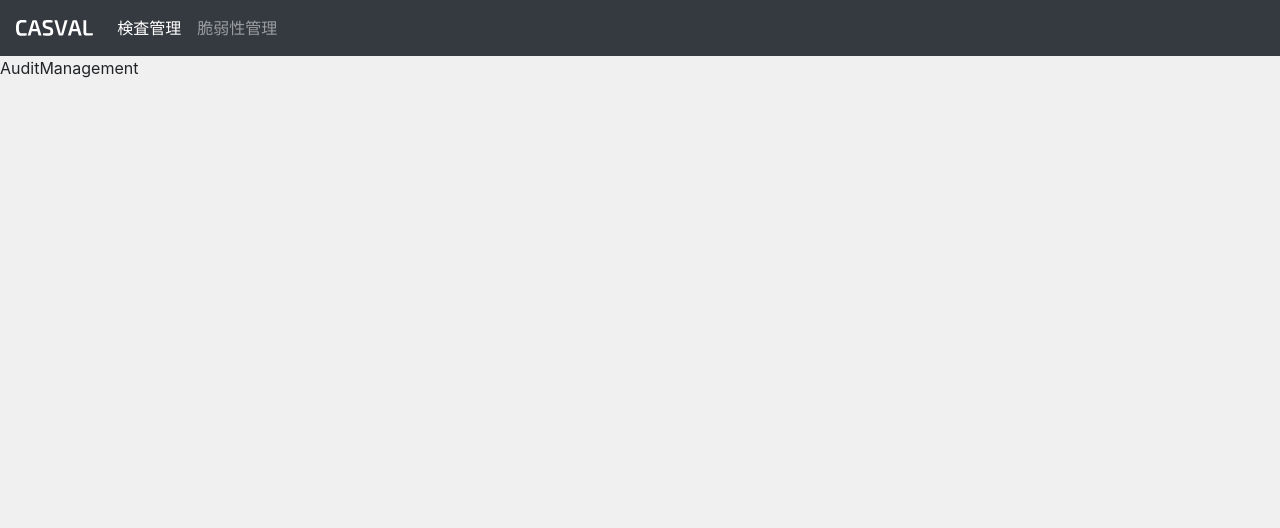
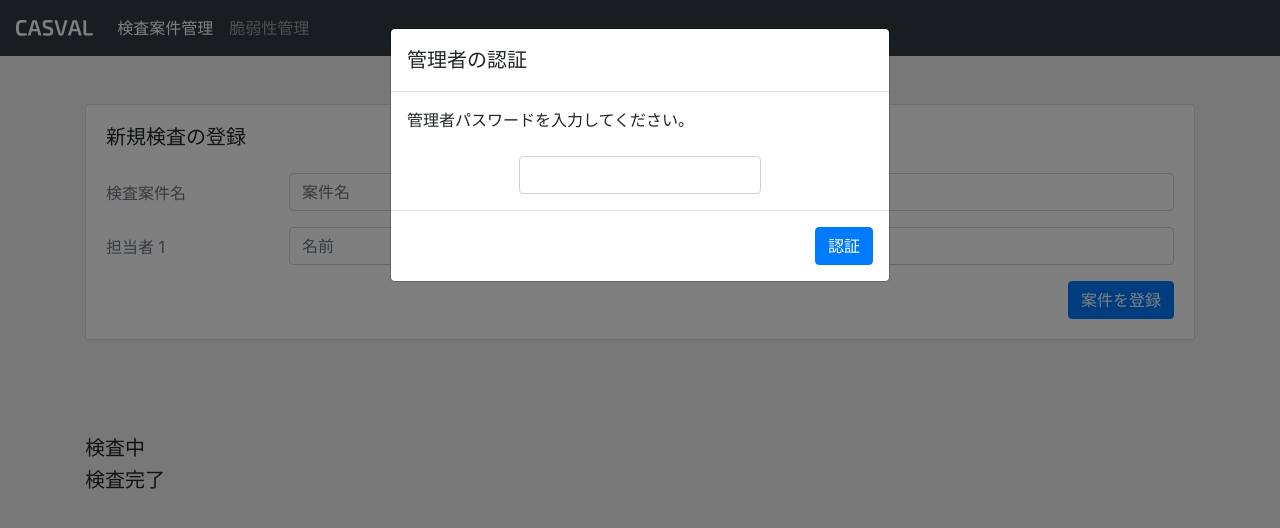
Before and after one commit to recruit-tech/casval-admin-ui, a Vue app: page / in a window 1280 px wide. Shown: the top 528 px of the page. Built offline with nearby package versions, Linux system fonts and the light colour scheme.

Commit message:
Add authentication modal

```diff
--- a/src/App.vue
+++ b/src/App.vue
@@ -1,26 +1,29 @@
 <template>
   <div id="app">
-    <nav class="navbar navbar-expand-lg navbar-dark bg-dark">
+    <nav class="navbar navbar-expand navbar-dark bg-dark">
       <img src="./assets/logo-white.svg" class="logo mr-3">
       <div class="collapse navbar-collapse" id="navbarNavDropdown">
         <ul class="navbar-nav">
-          <li class="nav-item" :class="{ 'active': currentTab==='audit' }" @click="changeTab('audit')">
-            <a class="nav-link" href="#">検査管理</a>
+          <li class="nav-item" :class="{ 'active': currentTab==='audit' }">
+            <a class="nav-link" href="#" @click="changeTab('audit')">検査案件管理</a>
           </li>
-          <li class="nav-item" :class="{ 'active': currentTab==='vulnerability' }" @click="changeTab('vulnerability')">
-            <a class="nav-link" href="#">脆弱性管理</a>
+          <li class="nav-item" :class="{ 'active': currentTab==='vulnerability' }">
+            <a class="nav-link" href="#" @click="changeTab('vulnerability')">脆弱性管理</a>
           </li>
         </ul>
       </div>
     </nav>
-    <audit-management v-if="currentTab==='audit'"></audit-management>
-    <vulnerability-management v-else-if="currentTab==='vulnerability'"></vulnerability-management>
+    <modal-authentication></modal-authentication>
+    <audit-management v-if="currentTab==='audit'" :audit-api-client="auditApiClient"></audit-management>
+    <vulnerability-management v-else-if="currentTab==='vulnerability'" :audit-api-client="auditApiClient"></vulnerability-management>
   </div>
 </template>
 
 <script>
 import axios from 'axios';
+import $ from 'jquery';
 import AuditManagement from './components/AuditManagement.vue';
+import ModalAuthentication from './components/ModalAuthentication.vue';
 import VulnerabilityManagement from './components/VulnerabilityManagement.vue';
 
 export default {
@@ -28,10 +31,12 @@ export default {
   data() {
     return {
       currentTab: 'audit',
+      token: window.localStorage.getItem('token'),
     };
   },
   components: {
     AuditManagement,
+    ModalAuthentication,
     VulnerabilityManagement,
   },
   methods: {
@@ -42,12 +47,17 @@ export default {
   computed: {
     auditApiClient: function createAuditApiClient() {
       return axios.create({
-        baseURL: `${process.env.VUE_APP_AUDIT_API_ENDPOINT}/${this.auditId}`,
+        baseURL: `${process.env.VUE_APP_AUDIT_API_ENDPOINT}`,
         timeout: process.env.VUE_APP_API_TIMEOUT,
         headers: { Authorization: `Bearer ${this.token}` },
         validateStatus: () => true,
       });
     },
+  },
+  mounted: function mounted() {
+    if (this.token === null) {
+      $('#modal-authenticate').modal({ keyboard: false, backdrop: 'static' }).modal('show');
+    }
   },
 };
 </script>
--- a/src/components/AuditManagement.vue
+++ b/src/components/AuditManagement.vue
@@ -1,11 +1,41 @@
 <template>
   <div>
-    AuditManagement
+    <div class="container-fluid py-5">
+      <div class="container">
+        <div class="row">
+          <div class="col">
+            <div class="card">
+              <div class="card-body">
+                <div class="h5">新規検査の登録</div>
+                <audit-registration-form :audit-api-client="auditApiClient"></audit-registration-form>
+              </div>
+            </div>
+          </div>
+        </div>
+      </div>
+    </div>
+    <div class="container pt-5">
+      <div class="h5">検査中</div>
+    </div>
+    <div class="container">
+      <div class="h5">検査完了</div>
+    </div>
   </div>
 </template>
 
 <script>
+import AuditRegistrationForm from './AuditRegistrationForm.vue';
+
 export default {
   name: 'AuditManagement',
+  props: {
+    auditApiClient: {
+      type: Function,
+      required: true,
+    },
+  },
+  components: {
+    AuditRegistrationForm,
+  },
 };
 </script>
--- /dev/null
+++ b/src/components/AuditRegistrationForm.vue
@@ -0,0 +1,109 @@
+<template>
+  <div>
+    <div class="row py-3">
+      <div class="col-2 pt-1 mt-1 text-secondary">
+        検査案件名
+      </div>
+      <div class="col">
+        <input type="text" class="form-control " v-model="name" placeholder="案件名">
+      </div>
+    </div>
+    <div class="row pb-3" v-for="(contact, index) in contacts" :key="index">
+      <div class="col-2 pt-1 mt-1 text-secondary">
+        担当者 {{ index + 1 }}
+      </div>
+      <div class="col-4">
+        <input type="text" class="form-control" v-model="contact.name" placeholder="名前" @keydown="addInputForm(index)">
+      </div>
+      <div class="col">
+        <input type="email" class="form-control" v-model="contact.email" placeholder="メールアドレス" @keydown="addInputForm(index)" required>
+      </div>
+    </div>
+    <div class="row">
+      <div class="col">
+        <small class="text-danger">{{ errorMessage }}</small>
+      </div>
+    </div>
+    <div class="row">
+      <div class="col text-right">
+        <button class="btn btn-primary" @click="addAudit">案件を登録</button>
+      </div>
+    </div>
+  </div>
+</template>
+
+<script>
+export default {
+  name: 'AuditRegistrationForm',
+  props: {
+    auditApiClient: {
+      type: Function,
+      required: true,
+    },
+  },
+  data() {
+    return {
+      contacts: [{ name: '', email: '' }],
+      errorMessage: '',
+      name: '',
+    };
+  },
+  methods: {
+    addInputForm: function addInputForm(index) {
+      if (index + 1 === this.contacts.length) {
+        this.contacts.push({ name: '', email: '' });
+      }
+    },
+    addAudit: async function addAudit() {
+      this.errorMessage = '';
+
+      if (this.name.length === 0) {
+        this.errorMessage = '案件名を入力してください';
+      }
+
+      const filteredContacts = this.contacts.filter((item) => {
+        const condition = item.name.length > 0 || item.email.length > 0;
+        return condition;
+      });
+
+      filteredContacts.forEach((item) => {
+        const emailValidation = /^[\w\.-]+@([\w-]+\.)+\w+$/; // eslint-disable-line
+        if (item.email.length === 0) {
+          this.errorMessage = `${item.name} さんのメールアドレスを入力してください`;
+        } else if (!emailValidation.test(item.email)) {
+          this.errorMessage = `${item.email} は正しいメールアドレスではありません`;
+        }
+      });
+
+      if (filteredContacts.length === 0) {
+        this.errorMessage = '担当者の情報を入力してください';
+      }
+
+      if (this.errorMessage.length > 0) {
+        return;
+      }
+
+      try {
+        const res = await this.auditApiClient.post('', {
+          name: this.name,
+          contacts: filteredContacts,
+        });
+        switch (res.status) {
+          case 201: {
+            this.contacts = [{ name: '', email: '' }];
+            this.errorMessage = '';
+            this.name = '';
+            window.eventBus.$emit('AUDIT_REGISTERED', res.data);
+            break;
+          }
+          default: {
+            this.errorMessage = '検査の登録に失敗しました';
+          }
+        }
+      } catch (e) {
+        this.errorMessage = '検査の登録に失敗しました';
+      }
+    },
+  },
+};
+</script>
--- /dev/null
+++ b/src/components/ModalAuthentication.vue
@@ -0,0 +1,71 @@
+<template>
+  <div id="modal-authenticate" class="modal" tabindex="-1">
+    <div class="modal-dialog">
+      <div class="modal-content">
+        <div class="modal-header">
+          <h5 class="modal-title">管理者の認証</h5>
+        </div>
+        <div class="modal-body">
+          <p>
+            管理者パスワードを入力してください。
+            <small class="form-text text-danger">{{ errorMessage }}</small>
+          </p>
+          <div class="container mt-4">
+            <div class="row">
+              <div class="col"></div>
+              <div class="col-7">
+                <input type="password" class="form-control" v-model="password">
+              </div>
+              <div class="col"></div>
+            </div>
+          </div>
+        </div>
+        <div class="modal-footer">
+          <button type="button" class="btn btn-primary" @click="authenticate">認証</button>
+        </div>
+      </div>
+    </div>
+  </div>
+</template>
+
+<script>
+import axios from 'axios';
+
+export default {
+  name: 'ModalAuthenticate',
+  data() {
+    return {
+      password: '',
+      errorMessage: '',
+    };
+  },
+  computed: {
+    authApiClient: function createAuditApiClient() {
+      return axios.create({
+        baseURL: `${process.env.VUE_APP_AUTH_API_ENDPOINT}`,
+        timeout: process.env.VUE_APP_API_TIMEOUT,
+        validateStatus: () => true,
+      });
+    },
+  },
+  methods: {
+    authenticate: async function applyRestriction() {
+      try {
+        const res = await this.authApiClient.post(null, {
+          password: this.password,
+        });
+        switch (res.status) {
+          case 201:
+            window.localStorage.setItem('token', res.data.token);
+            window.location.reload(true);
+            break;
+          default:
+            this.errorMessage = '認証失敗';
+        }
+      } catch (e) {
+        this.errorMessage = '認証失敗';
+      }
+    },
+  },
+};
+</script>
```
Also changed, not shown: 1 other file (tests, documents, lock files or other folders).
